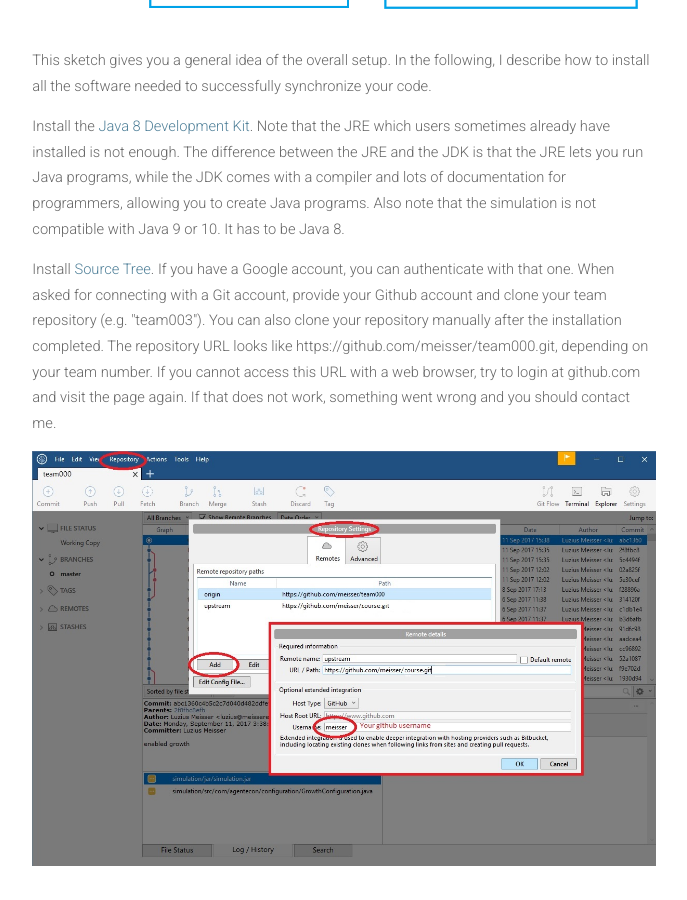
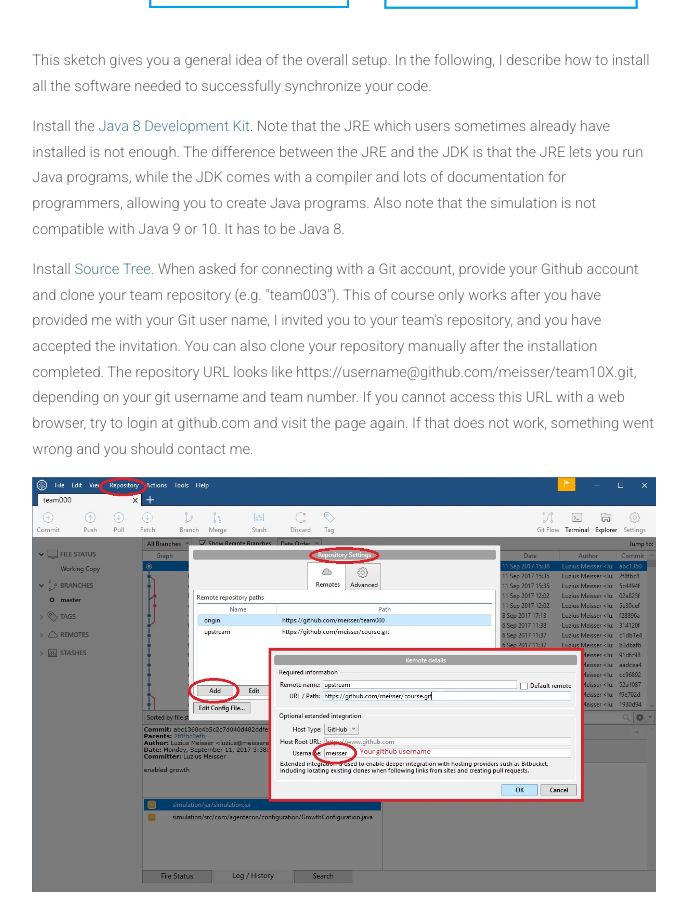
Before and after one commit to meisserecon/www, a Jekyll site: the page built from course/setup.md, in a window 1280 px wide and 900 px high, scrolled down 908 px. Shown: the whole window, without its empty margins (296-983 px from the left). Built offline with Jekyll 4.4.1, drawn with Linux system fonts in a browser that asks for light colours; nearby versions of some CDN libraries.

Commit message:
Update setup.md

```diff
--- a/course/setup.md
+++ b/course/setup.md
@@ -10,7 +10,7 @@
 
 <p>Install the <a href=http://www.oracle.com/technetwork/java/javase/downloads/jdk8-downloads-2133151.html">Java 8 Development Kit</a>. Note that the JRE which users sometimes already have installed is not enough. The difference between the JRE and the JDK is that the JRE lets you run Java programs, while the JDK comes with a compiler and lots of documentation for programmers, allowing you to create Java programs. Also note that the simulation is not compatible with Java 9 or 10. It has to be Java 8.</a>
 
-<p>Install <a href="sourcetreeapp.com">Source Tree</a>. If you have a Google account, you can authenticate with that one. When asked for connecting with a Git account, provide your Github account and clone your team repository (e.g. "team003"). You can also clone your repository manually after the installation completed. The repository URL looks like https://github.com/meisser/team000.git, depending on your team number. If you cannot access this URL with a web browser, try to login at github.com and visit the page again. If that does not work, something went wrong and you should contact me.</p>
+<p>Install <a href="https://sourcetreeapp.com">Source Tree</a>. When asked for connecting with a Git account, provide your Github account and clone your team repository (e.g. "team003"). This of course only works after you have provided me with your Git user name, I invited you to your team's repository, and you have accepted the invitation. You can also clone your repository manually after the installation completed. The repository URL looks like https://username@github.com/meisser/team10X.git, depending on your git username and team number. If you cannot access this URL with a web browser, try to login at github.com and visit the page again. If that does not work, something went wrong and you should contact me.</p>
 
 <p><a href="/course/sourcetree-setup-upstream.jpg"><img src="/course/sourcetree-setup-upstream.jpg" alt="" class="image full"></a>Once you have cloned your team repository, add remote repository "https://github.com/meisser/course.git" and name it "upstream" as shown above. Upstream is the original repository that always hosts the latest version of the simulation and the latest exercises.</p>
 
```
